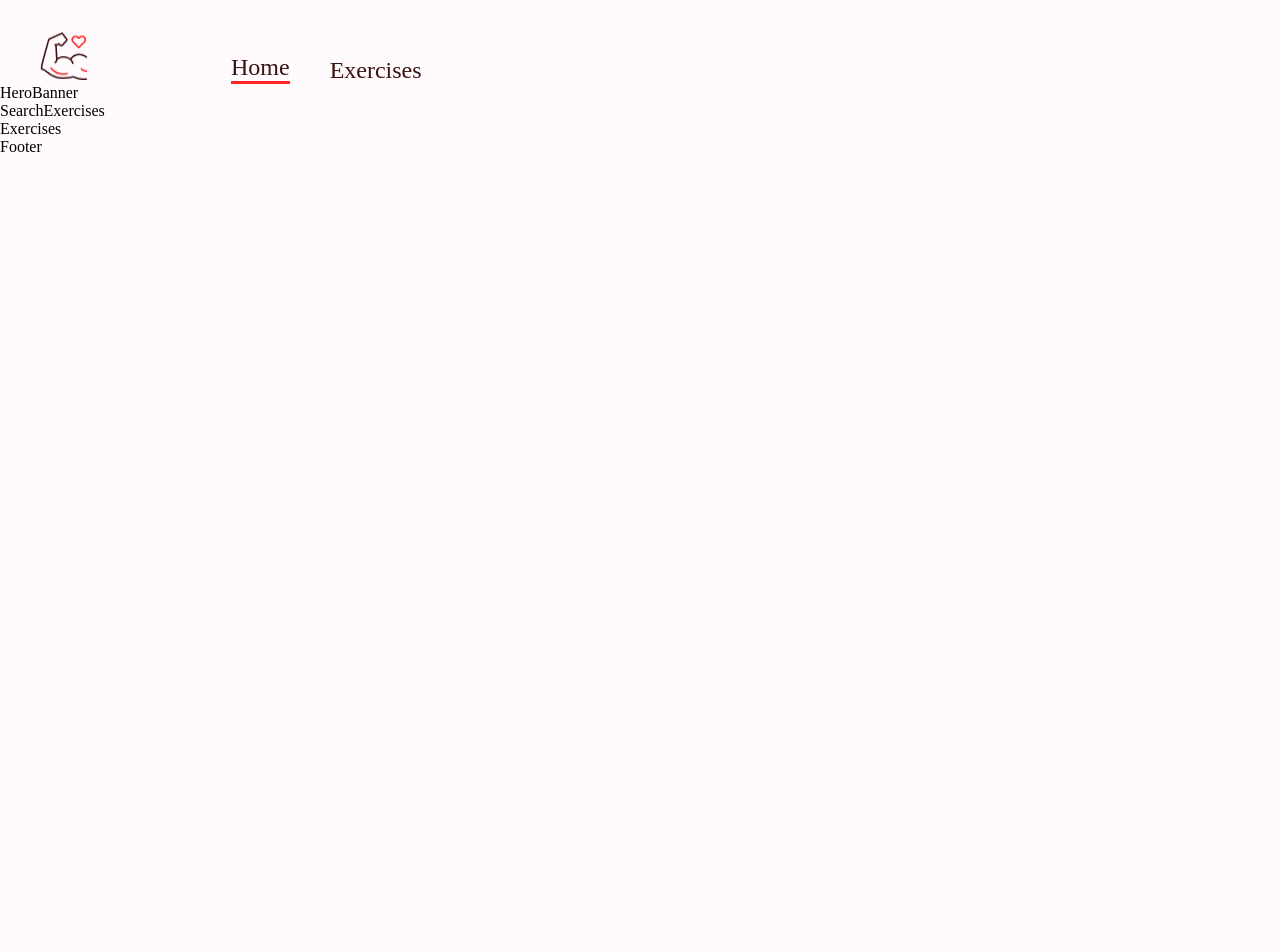
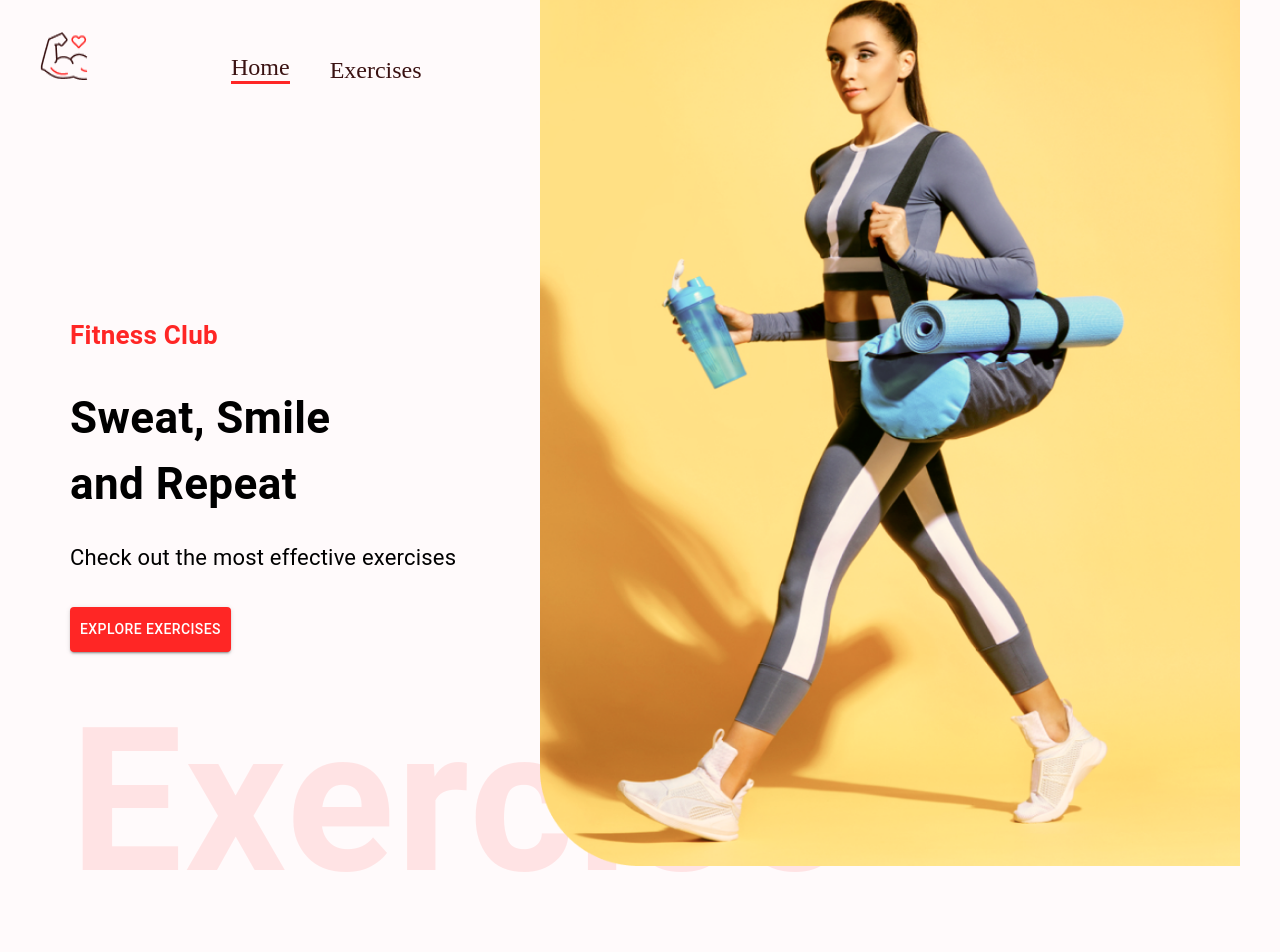
Before and after one commit to AstraLord007/gym_exercises, a React (Create React App) app: page / in a window 1280 px wide. Shown: the top 952 px of the page. Before the commit the page ends 800 px from the top, so only its background shows below. Built offline with nearby package versions, Linux system fonts and the light colour scheme.

Commit message:
HeroBanner component.

```diff
--- a/src/components/HeroBanner.js
+++ b/src/components/HeroBanner.js
@@ -1,9 +1,69 @@
-import React from 'react'
+import React from 'react';
+import { Box, Stack, Typography, Button } from '@mui/material';
+import HeroBannerImage from '../assets/images/banner.png';
 
 const HeroBanner = () => {
   return (
-    <div>HeroBanner</div>
+    <Box
+      sx={{
+        mt: { lg: '212px', xs: '70px' },
+        ml: { sm: '50px' }
+      }}
+      position='relative'
+      p='20px'
+    >
+
+      <Typography
+        color='#FF2625'
+        fontWeight='600'
+        fontSize='26px'
+      >
+        Fitness Club
+      </Typography>
+
+      <Typography
+        fontWeight={700}
+        sx={{ fontSize: { lg: '44px', sx: '40px' } }}
+        mb='23px'
+        mt='30px'
+      >
+        Sweat, Smile <br /> and Repeat
+      </Typography>
+
+      <Typography
+        fontSize='22px'
+        lineHeight='35px'
+        mb={4}
+      >
+        Check out the most effective exercises
+      </Typography>
+
+      <Button
+        variant='contained'
+        color='error'
+        href='#exercises'
+        sx={{ backgroundColor: '#ff2625', padding: '10px' }}
+      >
+        Explore Exercises
+      </Button>
+
+      <Typography
+        fontWeight={600}
+        color='#ff2625'
+        sx={{ opacity: 0.1, display: { lg: 'block', xs: 'none' } }}
+        fontSize='200px'
+      >
+        Exercise
+      </Typography>
+
+      <img
+        src={HeroBannerImage}
+        alt='hero-banner'
+        className='hero-banner-img'
+      />
+
+    </Box>
   )
 }
 
-export default HeroBanner
+export default HeroBanner;
```
